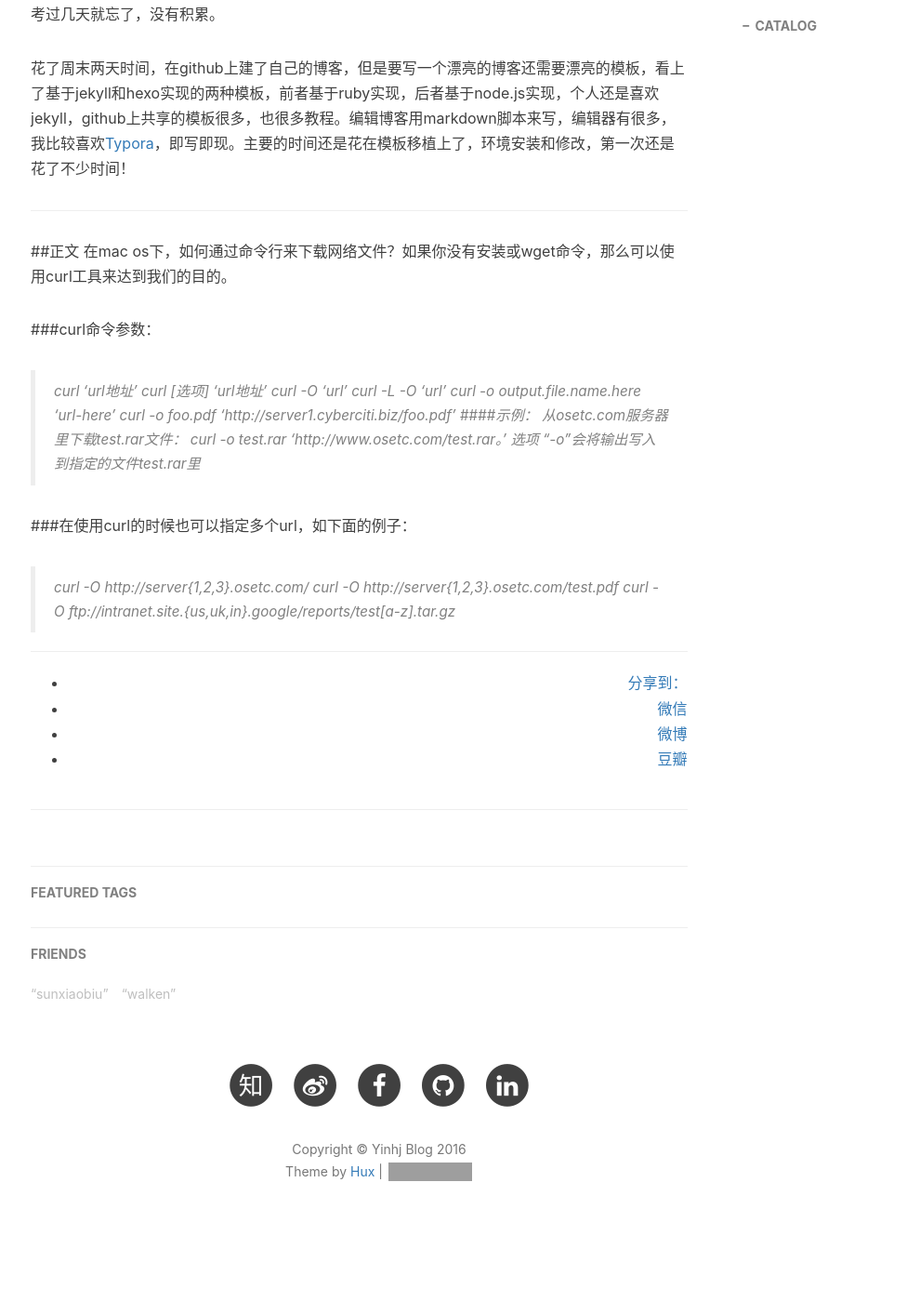
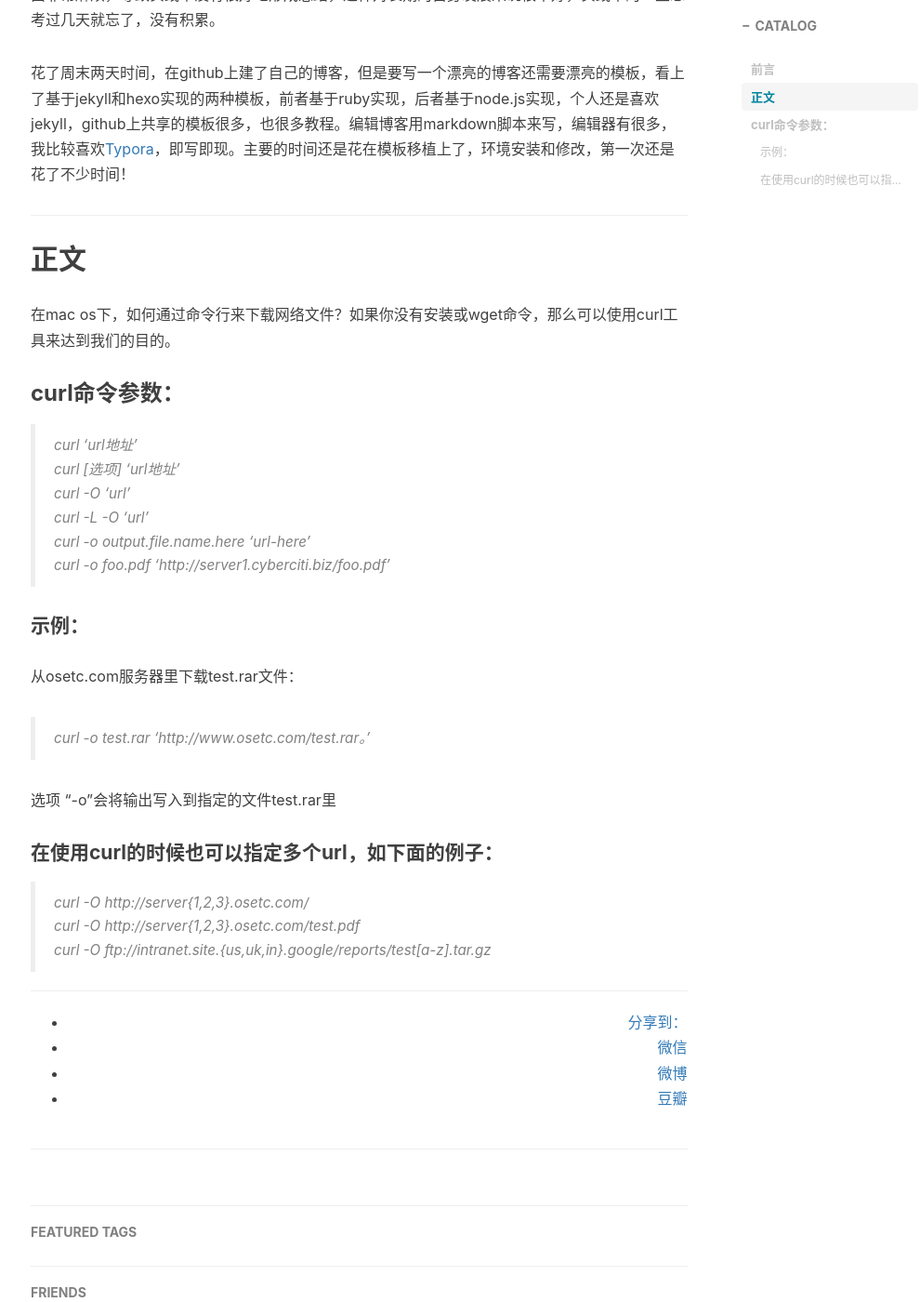
Before and after one commit to yhj167/yhj167.github.io, a Jekyll site: the page built from _posts/2016-08-27-终端下使用curl命令.md, in a window 1280 px wide and 1400 px high, scrolled down 730 px. Shown: the whole window at 93% size, without its empty margins (232-1222 px from the left). Built offline with Jekyll 4.4.1, drawn with Linux system fonts in a browser that asks for light colours; nearby versions of some CDN libraries; comment, search, counter and statistics services are not loaded; before the commit the page ends 2094 px from its top, so only the background shows below that; grey boxes are pictures that could not be loaded.

Commit message:
modify blog

```diff
--- a/_posts/2016-08-27-终端下使用curl命令.md
+++ b/_posts/2016-08-27-终端下使用curl命令.md
@@ -12,7 +12,9 @@ tags:
 - 常用命令
 ---
 
-#前言
+
+
+## 前言
 
 Yinhj 的 Blog 就这麽开通了。
 [跳过废话](#jump)
@@ -24,28 +26,40 @@ Yinhj 的 Blog 就这麽开通了。
 花了周末两天时间，在github上建了自己的博客，但是要写一个漂亮的博客还需要漂亮的模板，看上了基于jekyll和hexo实现的两种模板，前者基于ruby实现，后者基于node.js实现，个人还是喜欢jekyll，github上共享的模板很多，也很多教程。编辑博客用markdown脚本来写，编辑器有很多，我比较喜欢[Typora](http://typora.io)，即写即现。主要的时间还是花在模板移植上了，环境安装和修改，第一次还是花了不少时间！
 
 
-
 <p id = "jump"></p>
 ---
 
-##正文
+
+## 正文
 在mac os下，如何通过命令行来下载网络文件？如果你没有安装或wget命令，那么可以使用curl工具来达到我们的目的。
 
-###curl命令参数：
+### curl命令参数：
+
 >curl 'url地址'
+>
 >curl [选项] 'url地址'
+>
 >curl -O 'url'
+>
 >curl -L -O 'url'
+>
 >curl -o output.file.name.here 'url-here'
+>
 >curl -o foo.pdf 'http://server1.cyberciti.biz/foo.pdf'
-####示例：
-从osetc.com服务器里下载test.rar文件：
->curl -o test.rar 'http://www.osetc.com/test.rar。'
->选项 “-o”会将输出写入到指定的文件test.rar里
 
 
-###在使用curl的时候也可以指定多个url，如下面的例子：
+#### 示例：
+从osetc.com服务器里下载test.rar文件：
+
+>curl -o test.rar 'http://www.osetc.com/test.rar。'
+
+选项 “-o”会将输出写入到指定的文件test.rar里
+
+
+#### 在使用curl的时候也可以指定多个url，如下面的例子：
 
 >curl -O http://server{1,2,3}.osetc.com/
+>
 >curl -O http://server{1,2,3}.osetc.com/test.pdf
+>
 >curl -O ftp://intranet.site.{us,uk,in}.google/reports/test[a-z].tar.gz
```
Also changed, not shown: 3 other files.
